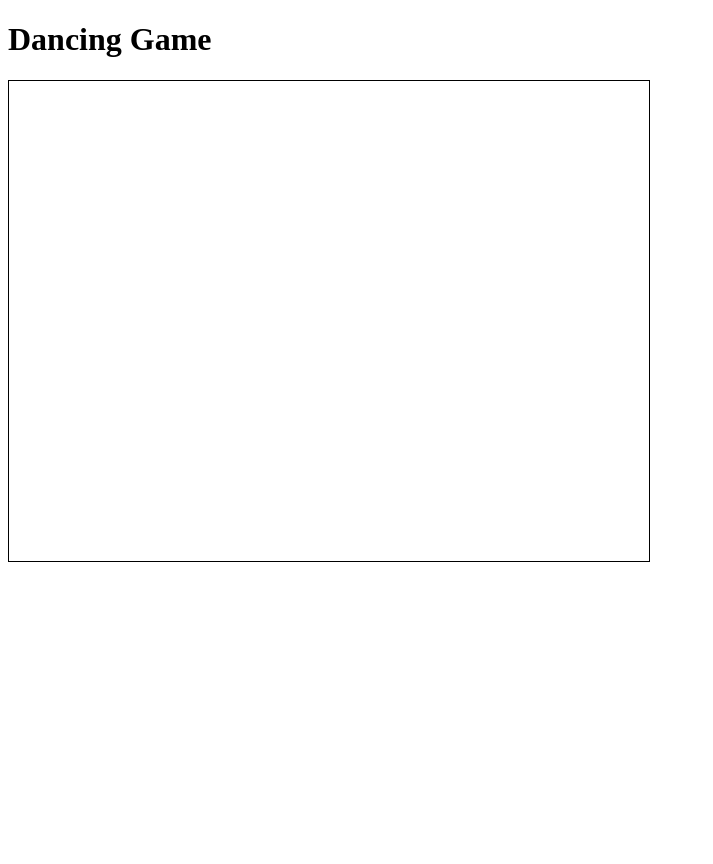
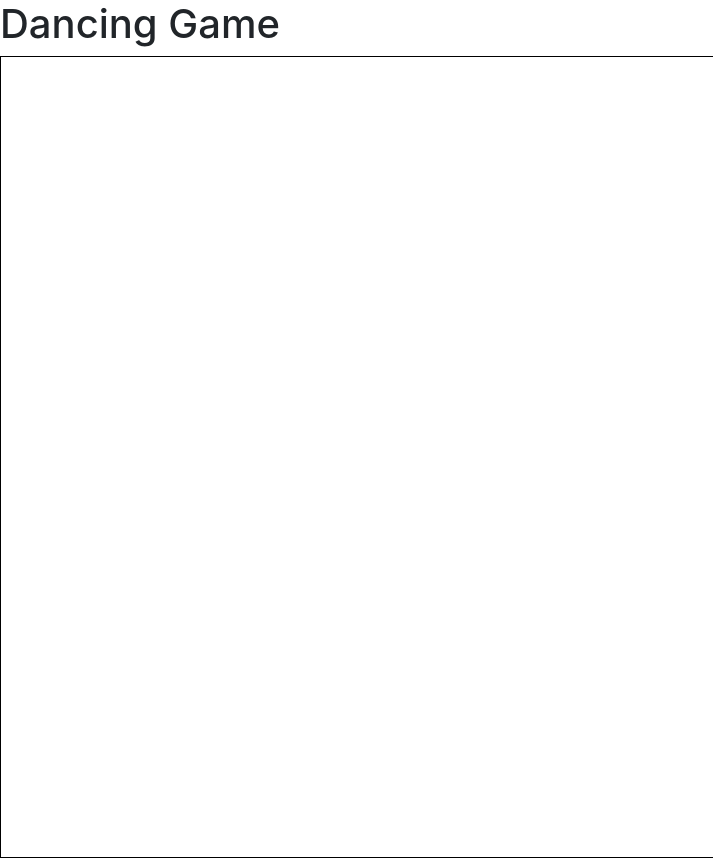
Before and after one commit to chen-shujun23/DancingGame, a plain HTML site: page index.html in a window 1280 px wide. Shown: the whole page, without its empty margins (0-713 px from the left). Before the commit the page ends 800 px from the top, so only its background shows below. Drawn offline with nearby package versions, Linux system fonts and the light colour scheme.

```diff
--- a/index.html
+++ b/index.html
@@ -4,17 +4,20 @@
     <meta charset="UTF-8" />
     <meta http-equiv="X-UA-Compatible" content="IE=edge" />
     <meta name="viewport" content="width=device-width, initial-scale=1.0" />
+    <link
+      rel="stylesheet"
+      href="https://cdn.jsdelivr.net/npm/bootstrap@4.3.1/dist/css/bootstrap.min.css"
+      integrity="sha384-ggOyR0iXCbMQv3Xipma34MD+dH/1fQ784/j6cY/iJTQUOhcWr7x9JvoRxT2MZw1T"
+      crossorigin="anonymous"
+    />
     <link href="main.css" rel="stylesheet" />
     <title>Dancing Game</title>
   </head>
   <body onload="pageLoaded();">
-    <h1>Dancing Game</h1>
-    <canvas
-      id="myCanvas"
-      width="640"
-      height="480"
-      style="border: 1px solid black"
-    ></canvas>
+    <div class="cotainer">
+      <h1>Dancing Game</h1>
+      <canvas id="myCanvas" style="border: 1px solid black"></canvas>
+    </div>
     <script src="script.js" charset="utf-8"></script>
   </body>
 </html>
--- a/main.css
+++ b/main.css
@@ -1 +1,4 @@
 /* main styling */
+body {
+  margin: 0;
+}
--- a/script.js
+++ b/script.js
@@ -9,6 +9,8 @@ const pageLoaded = () => {
 
   //Get a handle to the canvas object
   const canvas = document.querySelector("#myCanvas");
+  canvas.width = window.innerWidth;
+  canvas.height = window.innerHeight;
 
   //Get the 2d context for this canvas
   //2d context objects provide methods to draw game elements on screen
@@ -19,4 +21,7 @@ const pageLoaded = () => {
 
 const createRow = () => {};
 
-//commit
+//Audio
+//rythm 1: 11231
+//rythm 2: 111321
+//rythm 3: 11132111
```
Also changed, not shown: images/PlayStation - Bishi Bashi Special JPN - Perm Mania.png (deleted), images/sprite_sheet-removebg-preview copy.png (added), images/sprite_sheet-removebg-preview.png (added), 13 other files.
